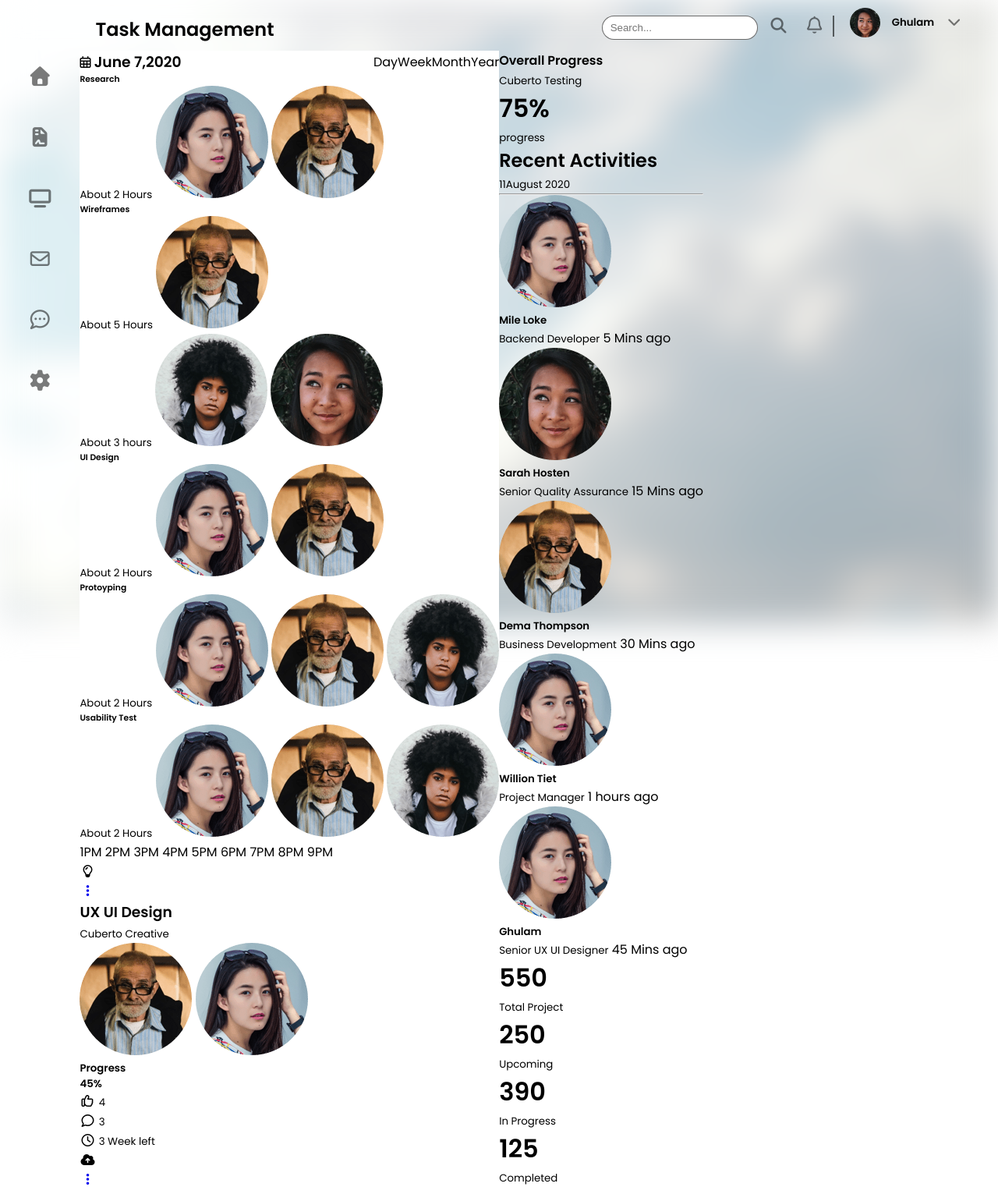
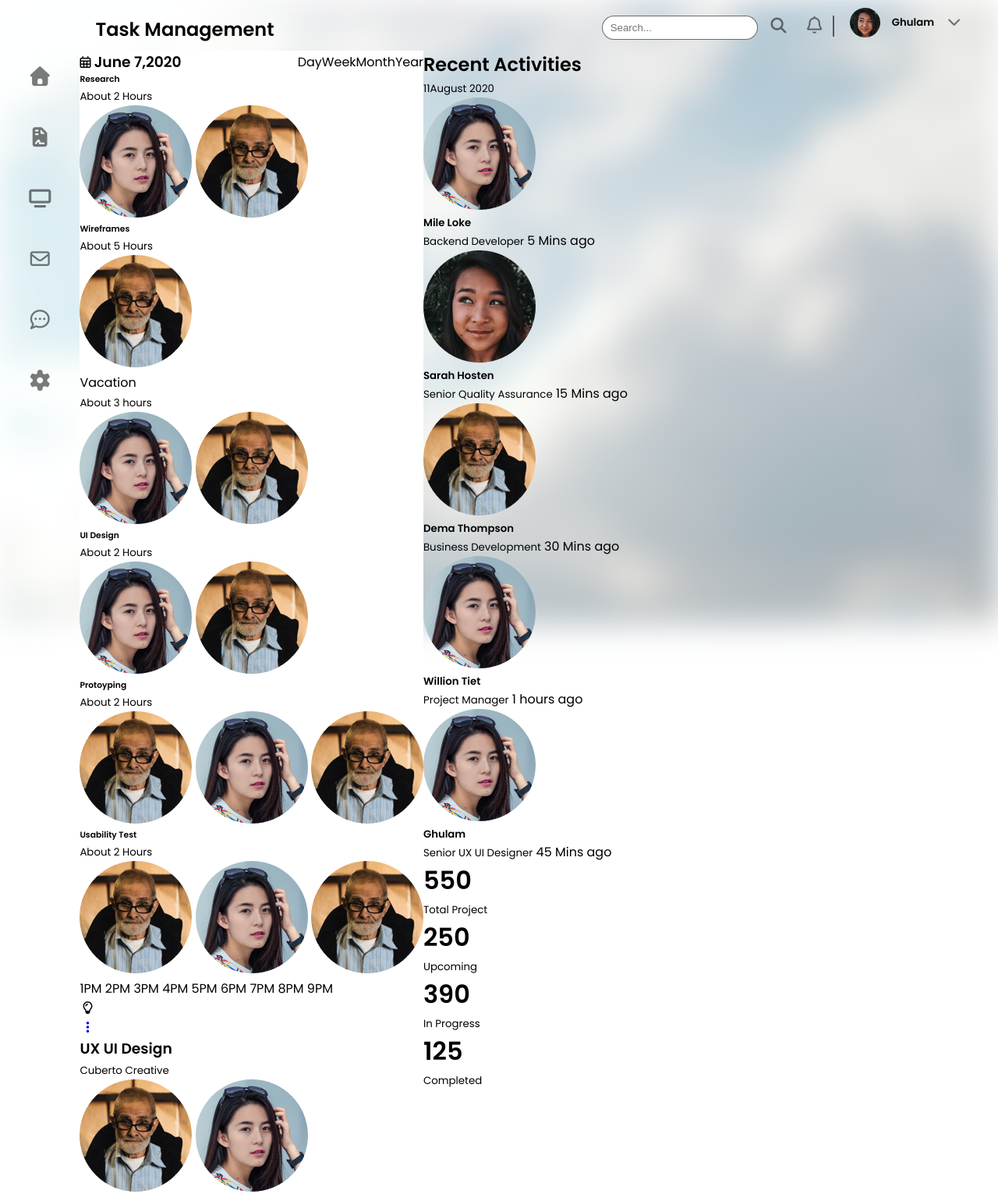
Before and after one commit to sathyaramkumar/2-task-management-dashboard, a plain HTML site: page index.html in a window 1280 px wide. Shown: the top 1531 px of the page at 78% size. Drawn offline with Linux system fonts and the light colour scheme.

Commit message:
making some changes

```diff
--- a/index.html
+++ b/index.html
@@ -188,53 +188,78 @@
                             <div class="card-graph">
 
                                 <div class="graph-container">
+
                                     <h6>Research</h6>
-                                    <div>
+
+                                    <div class="hour-container">
                                         <small>About 2 Hours</small>
+
+                                        <div class="img-group">
                                             <img src="src/img/avatar-anisha.png" alt="anisha">
                                             <img src="src/img/avatar-richard.png" alt="richard">
                                         </div>
                                     </div>
+                                </div>
 
                                 <div class="graph-container">
+
                                     <h6>Wireframes</h6>
-                                    <div>
+
+                                    <div class="period-container">
+
+                                    <div class="hour-container">
                                         <small>About 5 Hours</small>
+                                        <div class="img-group">
                                             <img src="src/img/avatar-richard.png" alt="richard">
                                         </div>
-                                    <div>
+                                    </div>
+
+                                    <div class="vacation">
+                                        <p>Vacation</p>
+                                    </div>
+
+                                    <div class="hour-container">
                                         <small>About 3 hours</small>
-                                        <img src="src/img/avatar-shanai.png" alt="shanai">
-                                        <img src="src/img/avatar-ali.png" alt="ali">
+                                        <div class="img-group">
+                                            <img src="src/img/avatar-anisha.png" alt="anisha">
+                                            <img src="src/img/avatar-richard.png" alt="richard">
+                                        </div>
+                                    </div>
                                     </div>
                                 </div>
 
                                 <div class="graph-container">
                                     <h6>UI Design</h6>
-                                    <div>
+                                    <div class="hour-container">
                                         <small>About 2 Hours</small>
+                                        <div class="img-group">
                                             <img src="src/img/avatar-anisha.png" alt="anisha">
                                             <img src="src/img/avatar-richard.png" alt="richard">
+                                        </div>
                                     </div>
                                 </div>
 
                                 <div class="graph-container">
                                     <h6>Protoyping</h6>
-                                    <div>
+                                    <div class="hour-container">
                                         <small>About 2 Hours</small>
+                                        <div class="img-group">
+                                            <img src="src/img/avatar-richard.png" alt="richard">
                                             <img src="src/img/avatar-anisha.png" alt="anisha">
                                             <img src="src/img/avatar-richard.png" alt="richard">
-                                        <img src="src/img/avatar-shanai.png" alt="shanai">
+                                        </div>
                                     </div>
                                 </div>
 
                                 <div class="graph-container">
                                     <h6>Usability Test</h6>
-                                    <div>
+                                    <div class="hour-container">
                                         <small>About 2 Hours</small>
+                                        <div class="img-group">
+                                            <img src="src/img/avatar-richard.png" alt="richard">
                                             <img src="src/img/avatar-anisha.png" alt="anisha">
                                             <img src="src/img/avatar-richard.png" alt="richard">
-                                        <img src="src/img/avatar-shanai.png" alt="shanai">
+                                        </div>
                                     </div>
                                 </div>
                             </div>
@@ -308,11 +333,9 @@
                                 <div class="card-icon">
                                     <i class="fas fa-cloud-upload-alt"></i>
                                 </div>
-
                                 <a href="#">
                                     <i class="fas fa-ellipsis-v"></i>
                                 </a>
-
                                 <div class="mini-card-title">
                                     <h3>Backend Team</h3>
                                     <small>Asp.net</small>
@@ -404,30 +427,12 @@
                     </div>
 
                     <div class="main-side-section">
-                        <div class="overall-card">
-                            <h4 class="overall-card-title">
-                                Overall Progress
-                            </h4>
-                            <small class="overall-card-sub-title">
-                                Cuberto Testing
-                            </small>
-                            <div class="circle-progress">
-                                <div class="progress-1">
-                                    <div class="progress-2">
-                                        <div class="circle-block"></div>
-                                    </div>
-                                </div>
-                            </div>
-                            <div class="prograss-value">
-                                <h1>75%</h1>
-                                <small>progress</small>
-                            </div>
-                        </div>
 
                         <div class="active-list">
+                            <div class="active-list-title">
                                 <h2>Recent Activities</h2>
                                 <small>11August 2020</small>
-                            <hr>
+                            </div>
                             <div class="active-list-body">
 
                                 <div class="active-list-profile">
```
Lines whose indentation alone changed are shown as unchanged.
